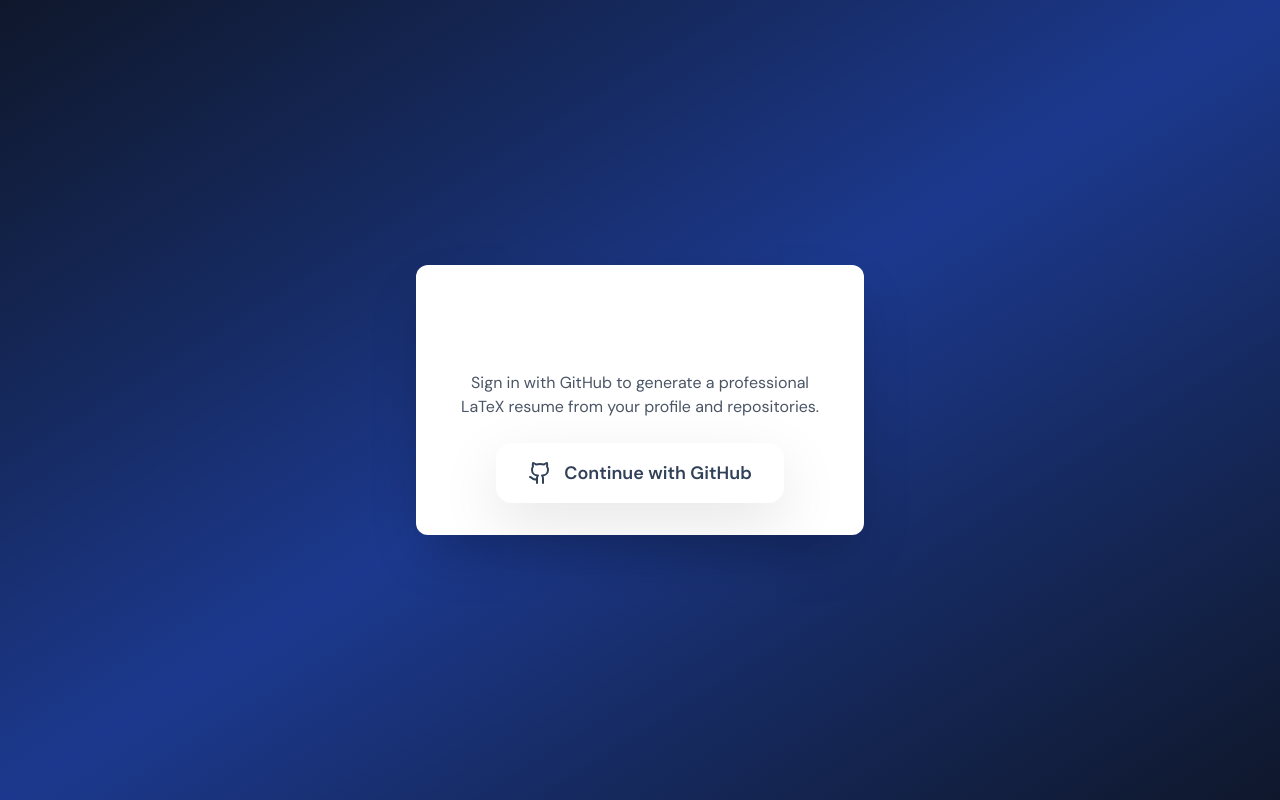
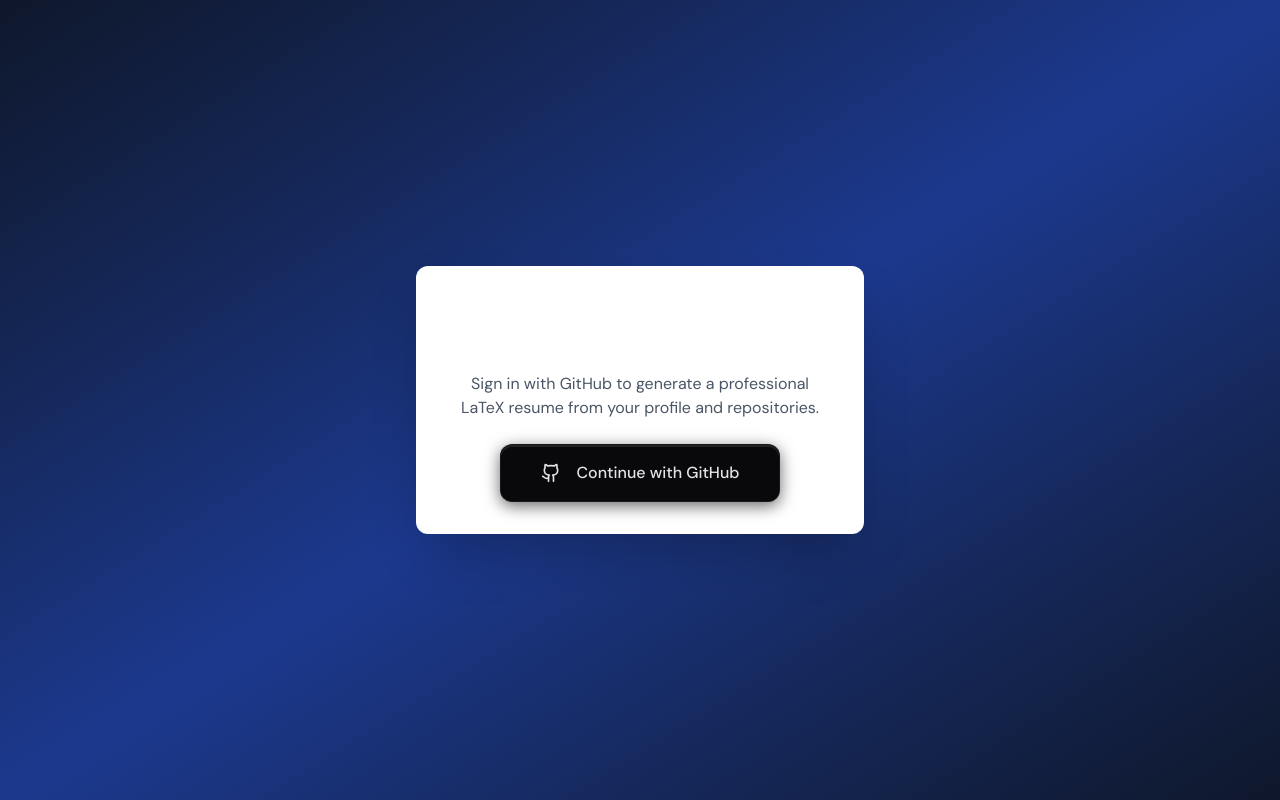
Before and after one commit to abhi-yo/github-resume-builder, a Next.js app: page /latex-resume in a window 1280 px wide. Built offline with nearby package versions, Linux system fonts and the light colour scheme; no server answers.

Commit message:
refactor: update AuthButton for minimal design

```diff
--- a/components/AuthButton.tsx
+++ b/components/AuthButton.tsx
@@ -1,42 +1,65 @@
-'use client'
+"use client";
 
-import { signIn, signOut, useSession } from 'next-auth/react'
-import { Github } from 'lucide-react'
+import { signIn, signOut, useSession } from "next-auth/react";
+import { Github, LogOut } from "lucide-react";
 
 export default function AuthButton() {
-  const { data: session, status } = useSession()
+  const { data: session, status } = useSession();
 
-  if (status === 'loading') {
+  if (status === "loading") {
     return (
-      <div className="px-8 py-4 bg-white/40 backdrop-blur-sm rounded-2xl shadow-[inset_0_0_60px_rgba(255,255,255,0.3),0_20px_60px_rgba(0,0,0,0.1)] text-slate-700 font-medium">
+      <div
+        className="px-10 py-4 bg-zinc-950 rounded-xl border border-zinc-800/50 text-zinc-500 text-base"
+        style={{
+          boxShadow: `
+               inset 0 1px 0 0 rgba(255, 255, 255, 0.1),
+               0 2px 8px 0 rgba(0, 0, 0, 0.5)
+             `,
+        }}
+      >
         Loading...
       </div>
-    )
+    );
   }
 
   if (session) {
     return (
-      <div className="flex items-center gap-4">
-        <span className="text-slate-700 font-medium">
-          Welcome, {session.user?.name}
+      <div className="flex flex-col items-center gap-6">
+        <span className="text-zinc-400 text-base">
+          Welcome back, {session.user?.name}
         </span>
         <button
           onClick={() => signOut()}
-          className="px-6 py-3 bg-white/40 backdrop-blur-sm rounded-2xl shadow-[inset_0_0_60px_rgba(255,255,255,0.3),0_20px_60px_rgba(0,0,0,0.1)] hover:shadow-[inset_0_0_60px_rgba(255,255,255,0.5),0_25px_65px_rgba(0,0,0,0.15)] transition-all duration-300 text-slate-700 font-medium"
+          className="inline-flex items-center gap-3 px-8 py-4 bg-zinc-950 hover:bg-zinc-900 rounded-xl border border-zinc-800/50 transition-all duration-300 text-zinc-400 hover:text-zinc-300 text-base group"
+          style={{
+            boxShadow: `
+              inset 0 1px 0 0 rgba(255, 255, 255, 0.1),
+              0 2px 8px 0 rgba(0, 0, 0, 0.5),
+              0 0 0 1px rgba(255, 255, 255, 0.05)
+            `,
+          }}
         >
+          <LogOut className="w-5 h-5 group-hover:scale-110 transition-transform duration-300" />
           Sign Out
         </button>
       </div>
-    )
+    );
   }
 
   return (
     <button
-      onClick={() => signIn('github')}
-      className="inline-flex items-center gap-3 px-8 py-4 bg-white/40 backdrop-blur-sm rounded-2xl shadow-[inset_0_0_60px_rgba(255,255,255,0.3),0_20px_60px_rgba(0,0,0,0.1)] hover:shadow-[inset_0_0_60px_rgba(255,255,255,0.5),0_25px_65px_rgba(0,0,0,0.15)] transition-all duration-300 text-slate-700 font-semibold text-lg"
+      onClick={() => signIn("github")}
+      className="inline-flex items-center gap-4 px-10 py-4 bg-zinc-950 hover:bg-zinc-900 rounded-xl transition-all duration-300 text-zinc-200 hover:text-white text-base border border-zinc-800/50 hover:border-zinc-700/50 group font-medium"
+      style={{
+        boxShadow: `
+          inset 0 2px 0 0 rgba(255, 255, 255, 0.1),
+          0 4px 16px 0 rgba(0, 0, 0, 0.6),
+          0 0 0 1px rgba(255, 255, 255, 0.05)
+        `,
+      }}
     >
-      <Github className="w-6 h-6" />
+      <Github className="w-5 h-5 group-hover:scale-110 transition-transform duration-300" />
       Continue with GitHub
     </button>
-  )
+  );
 }
```
